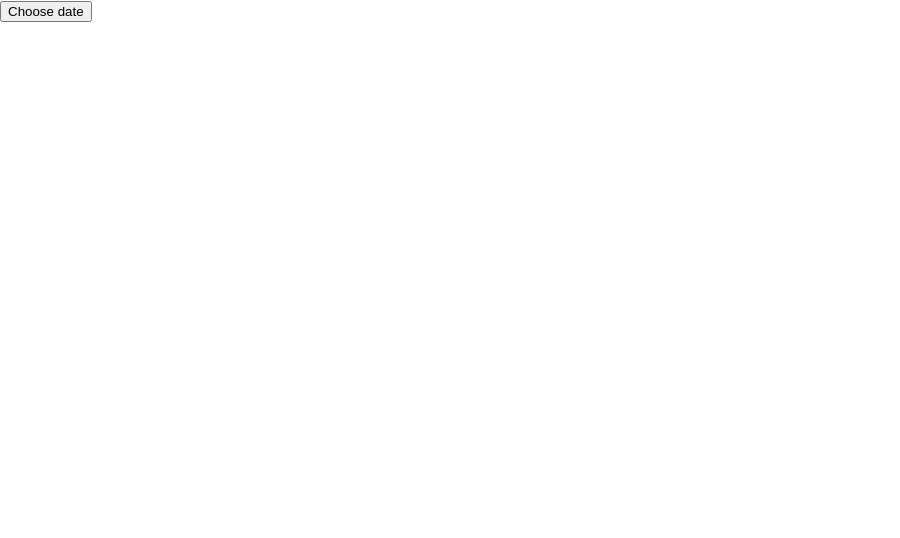
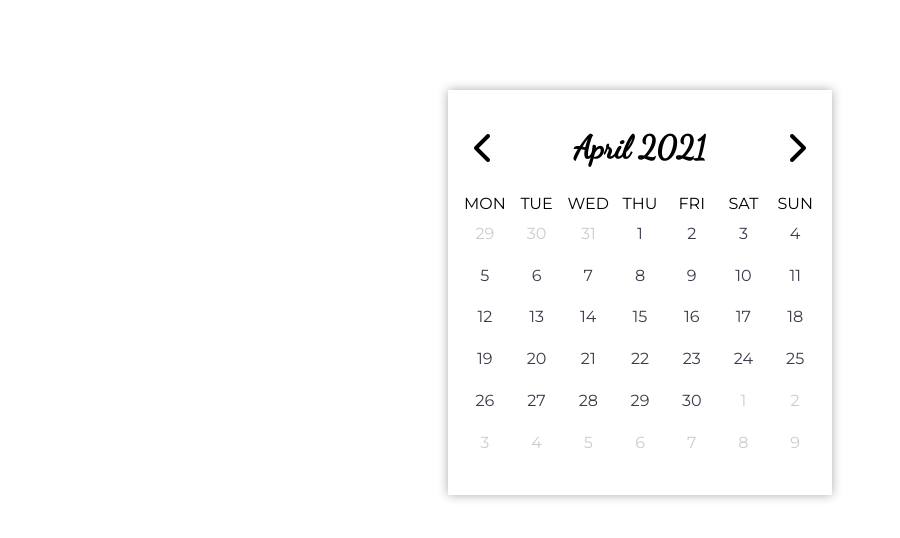
Before and after one commit to OnufreiArtem/custom-react-calendar, a React (Create React App) app: page / in a window 1280 px wide. Shown: the top 538 px of the page, without its empty margins (0-900 px from the left). Built offline with nearby package versions, Linux system fonts and the light colour scheme.

Commit message:
Raw calendar

```diff
--- a/package.json
+++ b/package.json
@@ -3,6 +3,9 @@
   "version": "0.1.0",
   "private": true,
   "dependencies": {
+    "@fortawesome/fontawesome-svg-core": "^1.2.35",
+    "@fortawesome/free-solid-svg-icons": "^5.15.3",
+    "@fortawesome/react-fontawesome": "^0.1.14",
     "@testing-library/jest-dom": "^5.11.10",
     "@testing-library/react": "^11.2.6",
     "@testing-library/user-event": "^12.8.3",
--- a/public/index.html
+++ b/public/index.html
@@ -10,11 +10,15 @@
       content="Web site created using create-react-app"
     />
     <link rel="apple-touch-icon" href="%PUBLIC_URL%/logo192.png" />
+    <link rel="preconnect" href="https://fonts.gstatic.com">
+    <link href="https://fonts.googleapis.com/css2?family=Montserrat&display=swap" rel="stylesheet">
+    <link href="https://fonts.googleapis.com/css2?family=Dancing+Script&display=swap" rel="stylesheet">
     <!--
       manifest.json provides metadata used when your web app is installed on a
       user's mobile device or desktop. See https://developers.google.com/web/fundamentals/web-app-manifest/
     -->
     <link rel="manifest" href="%PUBLIC_URL%/manifest.json" />
+    <script src="https://kit.fontawesome.com/f462bae867.js" crossorigin="anonymous"></script>
     <!--
       Notice the use of %PUBLIC_URL% in the tags above.
       It will be replaced with the URL of the `public` folder during the build.
--- a/src/components/App.js
+++ b/src/components/App.js
@@ -1,12 +1,54 @@
-import react from "react"
+import React from "react";
+import styled from "styled-components";
+
+import Calendar from "./Calendar/Calendar.js"
 
 function App() {
+  const AppContainer = styled.div`
+    background-color: white;
+    padding: 7% 15%;
+    display: flex;
+    flex-direction: column;
+    justify-content: center;
+    align-items: center;
+  `;
+
+  const PopupButton = styled.button`
+    border-radius: 5px;
+    background-color: #7eca9c;
+    border: none;
+    box-shadow: 0 0 8px #0004;
+    transition: 0.3s all;
+    font-size: 1.2rem;
+    color: #40394a;
+    padding: 0.5rem;
+    margin: 1rem;
+
+    &:hover {
+      background-color: #ccffbd;
+    }
+
+    &:focus {
+      outline: none;
+    }
+  `;
+
+  const DateInput = styled.a`
+
+  `
+
+  const CalendarLabel = styled.p`
+    display: inline-block;
+    background-color: blue;
+  `
+
+
+
   return (
-    <div>
-      <button>
-        Choose date
-      </button>
-    </div>
+    <AppContainer>
+      <Calendar id="calendar1" shown={true} date={new Date()}/>
+
+    </AppContainer>
   );
 }
 
--- /dev/null
+++ b/src/components/Calendar/Calendar.js
@@ -0,0 +1,172 @@
+import React, {useState} from "react";
+
+import PropTypes from 'prop-types';
+import styled from "styled-components";
+
+function Calendar({date}) {
+
+    const NUMBER_OF_ROWS = 6;
+
+    const [current, setCurrent] = useState(new Date(date.getTime()));
+    const [pointer, setPointer] = useState(new Date(date.getTime()));
+
+    const monthNames = ["January", "February", "March", "April", "May", "June",
+    "July", "August", "September", "October", "November", "December"
+    ];
+
+    const weekDayNames = ["Mon", "Tue", "Wed", "Thu", "Fri", "Sat", "Sun"];
+
+    const CalendarContainer = styled.div`
+        box-shadow: 0 0 10px #0005;
+        padding: 2rem 1rem;
+    `
+
+    const CalendarHeader = styled.div`
+        display: flex;
+        justify-content: space-between;
+        align-items: center;
+        margin-bottom: 20px;
+    `
+
+    const CalendarTitle = styled.span`
+        font-size: 2rem;
+        font-weight: bold;
+        font-family: 'Dancing Script', cursive;
+    `
+    const MoveArrow = styled.div`
+        aspect-ratio: 1/1;
+        font-size: 2rem;
+        padding: 10px;
+        display: flex;
+        justify-content: center;
+        align-items: center;
+        transition: .3s all;
+
+        &:hover {
+            background-color: #ccc;
+        }
+    `
+
+    const DaysContainer = styled.div`
+        display: grid;
+        grid-template-columns: repeat(7, 1fr);
+        grid-column-gap: 10px;
+        text-align: center;
+    `
+
+    const WeekDayCell = styled.span`
+    `
+
+    const DateCell = styled.span`
+        display: flex;
+        justify-content: center;
+        align-items: center;
+        aspect-ratio: 1/1;
+        padding: 5px;
+        font-size: 1rem;
+        transition: .3s all;
+        color: ${props => props.out ? "#ccc" : "#40394a"};
+        cursor: pointer;
+
+        ${
+            props => {
+                if(!props.out) return `
+                    &:hover {
+                        background-color: #ccc;
+                    }
+                `
+            }
+        }
+
+    `
+
+    const SelectionControl = styled.div`
+
+    `
+
+    const CalendarFooter = styled.div`
+
+    `
+
+    const getBeforeDates = (date) => {
+        let mDate = new Date(date.getTime());
+        mDate.setDate(0);
+        let daysBefore = mDate.getDay();
+        mDate.setDate(mDate.getDate() - daysBefore);
+        return new Array(daysBefore).fill(0).map((_, index) => {
+            mDate.setDate(mDate.getDate() + 1);
+            return mDate.getDate();
+        })
+    }
+
+    const getMonthDates = (date) => {
+        console.log(new Date(date.getFullYear(), date.getMonth() + 2, 0))
+        return new Array(new Date(date.getFullYear(), date.getMonth() + 1, 0).getDate()).fill(0).map((_, index) => {
+            return index + 1;
+        })
+    }
+
+
+    const getAfterDates = (date) => {
+        console.log(date)
+        console.log(getBeforeDates(date).length)
+
+        return new Array(7*NUMBER_OF_ROWS - getBeforeDates(date).length - getMonthDates(date).length).fill(0).map((_, index) => {
+            return index + 1;
+        })
+    }
+
+
+    const movePointerLeft = _ => {
+        let tempDate = new Date(pointer.getTime());
+        tempDate.setMonth(tempDate.getMonth() - 1);
+        setPointer(tempDate)
+    };
+
+    const movePointerRight = _ => {
+        let tempDate = new Date(pointer.getTime());
+        tempDate.setMonth(tempDate.getMonth() + 1);
+        setPointer(tempDate)
+
+    }
+
+    return (
+       <CalendarContainer>
+            <CalendarHeader>
+                <MoveArrow onClick={() => movePointerLeft()}><i className="fas fa-chevron-left"  ></i></MoveArrow>
+                <CalendarTitle>{`${monthNames[pointer.getMonth()]} ${pointer.getFullYear()}`}</CalendarTitle>
+                <MoveArrow onClick={() => movePointerRight()}><i className="fas fa-chevron-right"></i></MoveArrow>
+            </CalendarHeader>
+            <DaysContainer>
+                {
+                    weekDayNames.map(day => <WeekDayCell>{day.toUpperCase()}</WeekDayCell>)
+                }
+                {
+                    getBeforeDates(pointer).map((day, index) => <DateCell key={"before_" + index} out>{day}</DateCell>)
+                }
+                {
+                    getMonthDates(pointer).map((day, index) => <DateCell key={"in_" + index} onClick={() => console.log(`Clicked => ${day}`)}>{day}</DateCell>)
+                }
+                {
+                    getAfterDates(pointer).map((day, index) => <DateCell key={"after_" + index} out>{day}</DateCell>)
+                }
+            </DaysContainer>
+
+            <SelectionControl>
+
+            </SelectionControl>
+
+            <CalendarFooter>
+
+            </CalendarFooter>
+
+       </CalendarContainer>
+    )
+}
+
+Calendar.prototype = {
+    date: PropTypes.date,
+}
+
+
+export default Calendar;
--- a/src/index.css
+++ b/src/index.css
@@ -5,6 +5,7 @@ body {
     sans-serif;
   -webkit-font-smoothing: antialiased;
   -moz-osx-font-smoothing: grayscale;
+  font-family: 'Montserrat', sans-serif;
 }
 
 code {
```
Also changed, not shown: 1 other file (tests, documents, lock files or other folders).
